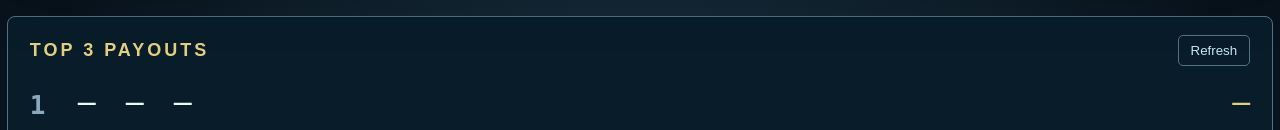
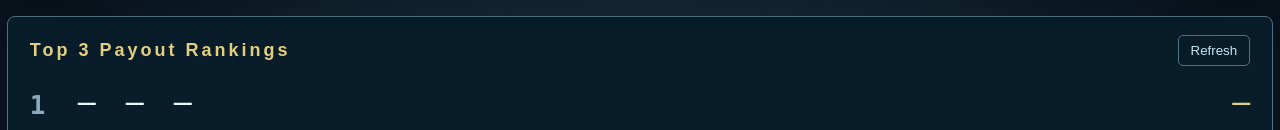
Before and after one commit to Lubasz4gaminG/EagleSundanceSlot, a plain HTML site: page index.html in a window 1280 px wide. Shown: the part 762-892 px from the top of the page. Drawn offline with Linux system fonts and the light colour scheme; no server answers.

Commit message:
Rename game leaderboard heading to Top 3 Payout Rankings

```diff
--- a/index.html
+++ b/index.html
@@ -47,7 +47,7 @@
   </div>
   <div class="status-bar"><p id="message" role="status" aria-live="polite">Select your wager, then spin.</p><span id="cost"></span></div>
   <section id="leaderboard" aria-labelledby="leaderboard-title">
-    <div class="leaderboard-heading"><h2 id="leaderboard-title">TOP 3 PAYOUTS</h2><button id="leaderboard-refresh" type="button">Refresh</button></div>
+    <div class="leaderboard-heading"><h2 id="leaderboard-title">Top 3 Payout Rankings</h2><button id="leaderboard-refresh" type="button">Refresh</button></div>
     <ol id="leaderboard-scores" aria-label="Highest dollar payouts"></ol>
     <p id="leaderboard-status" role="status" aria-live="polite">Loading shared scores…</p>
   </section>
```
